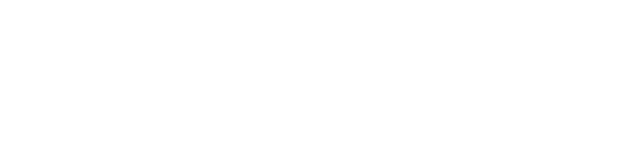
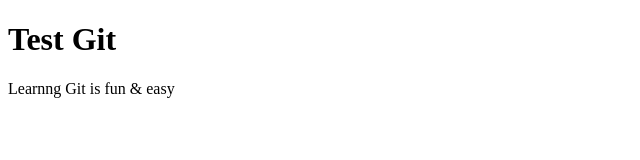
Before and after one commit to Adamdebbagh/git-real, a plain HTML site: page index.html in a window 1280 px wide. Shown: the whole page, without its empty margins (0-640 px from the left). Drawn offline with Linux system fonts and the light colour scheme.

Commit message:
Add Title and Intro Paragraph

```diff
--- a/index.html
+++ b/index.html
@@ -8,6 +8,8 @@
 </head>
 
 <body>
+  <h1>Test Git </h1>
+  <p>Learnng Git is fun & easy </p>
   <script src=""></script>
 </body>
 </html>
```
